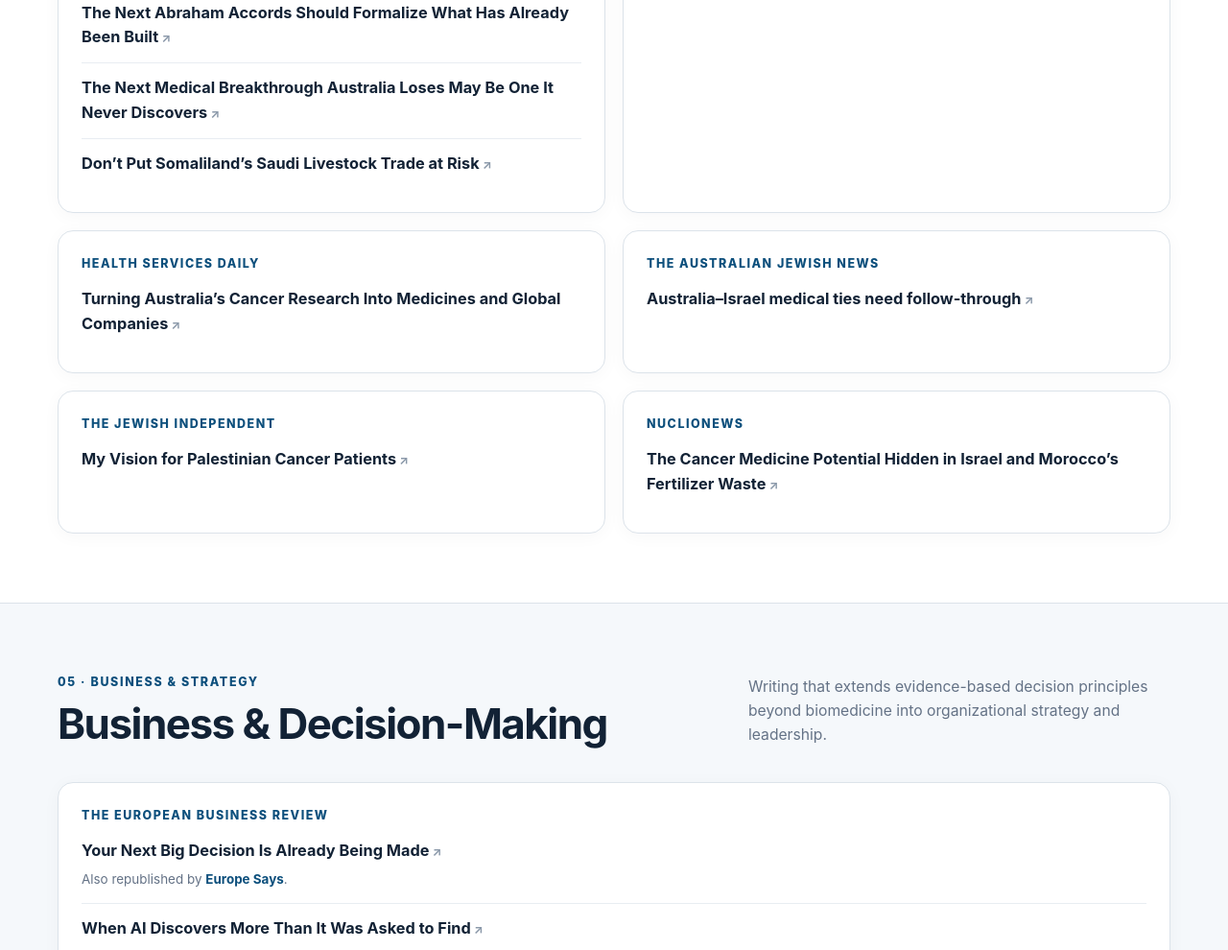
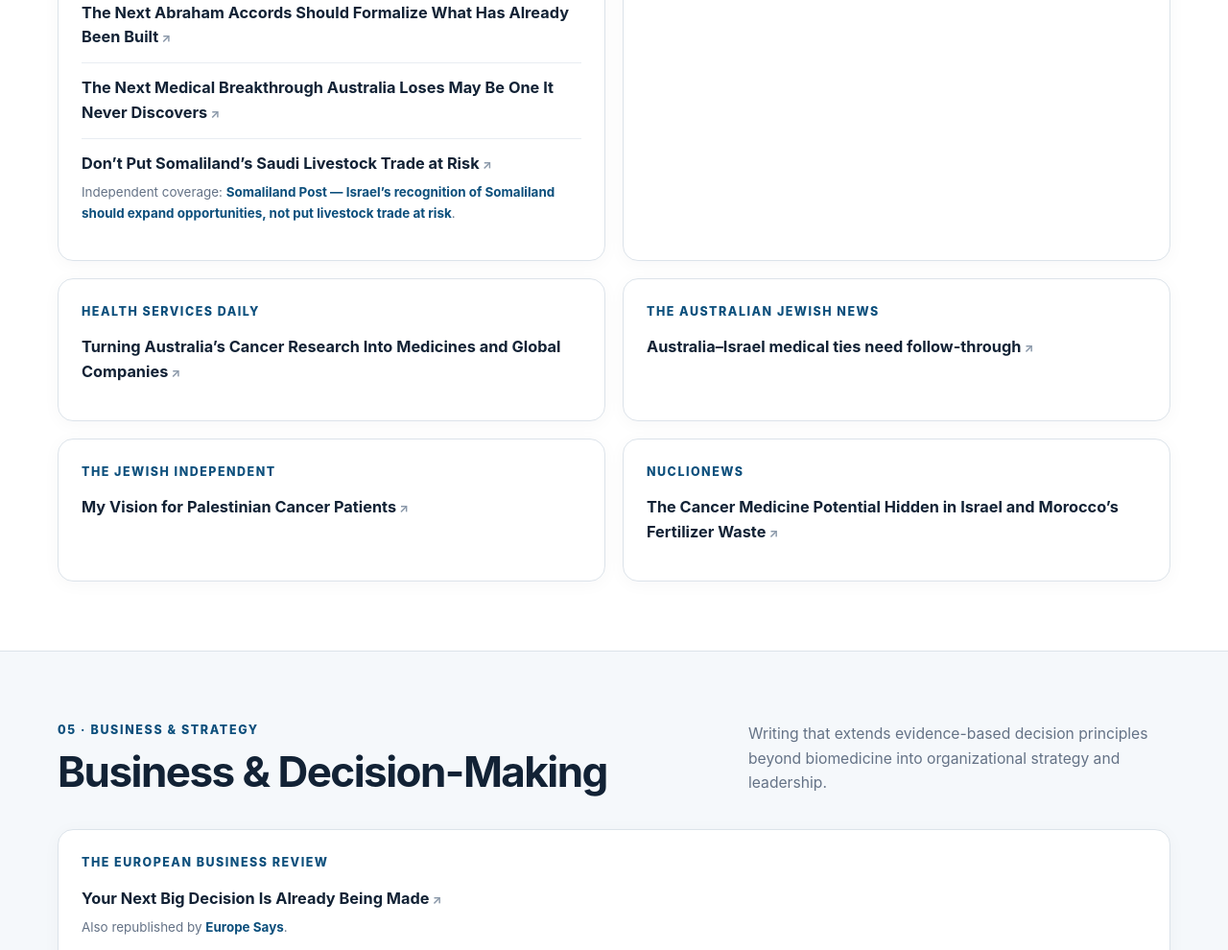
Before and after one commit to professor-david-adler/professor-david-adler.github.io, a plain HTML site: page index.html in a window 1280 px wide. Shown: the part 7989-8979 px from the top of the page at 96% size. Drawn offline with Linux system fonts and the light colour scheme.

Commit message:
Add Somaliland Post independent coverage

```diff
--- a/index.html
+++ b/index.html
@@ -719,7 +719,10 @@
               <li><a class="article-title" href="https://www.jns.org/opinion/david-adler/an-overlooked-opportunity-for-israel-and-saudi-arabia" target="_blank" rel="noopener noreferrer">An Overlooked Opportunity for Israel and Saudi Arabia</a></li>
               <li><a class="article-title" href="https://www.jns.org/opinion/david-adler/the-next-abraham-accords-should-formalize-what-has-already-been-built" target="_blank" rel="noopener noreferrer">The Next Abraham Accords Should Formalize What Has Already Been Built</a></li>
               <li><a class="article-title" href="https://www.jns.org/opinion/david-adler/the-next-medical-breakthrough-australia-loses-may-be-one-it-never-discovers" target="_blank" rel="noopener noreferrer">The Next Medical Breakthrough Australia Loses May Be One It Never Discovers</a></li>
-              <li><a class="article-title" href="https://www.jns.org/opinion/david-adler/dont-put-somalilands-saudi-livestock-trade-at-risk" target="_blank" rel="noopener noreferrer">Don’t Put Somaliland’s Saudi Livestock Trade at Risk</a></li>
+              <li>
+                <a class="article-title" href="https://www.jns.org/opinion/david-adler/dont-put-somalilands-saudi-livestock-trade-at-risk" target="_blank" rel="noopener noreferrer">Don’t Put Somaliland’s Saudi Livestock Trade at Risk</a>
+                <div class="placement">Independent coverage: <a href="https://somalilandpost.news/israel-recognition-somaliland-livestock-trade-saudi/" target="_blank" rel="noopener noreferrer">Somaliland Post — Israel’s recognition of Somaliland should expand opportunities, not put livestock trade at risk</a>.</div>
+              </li>
             </ul>
           </article>
 
```
